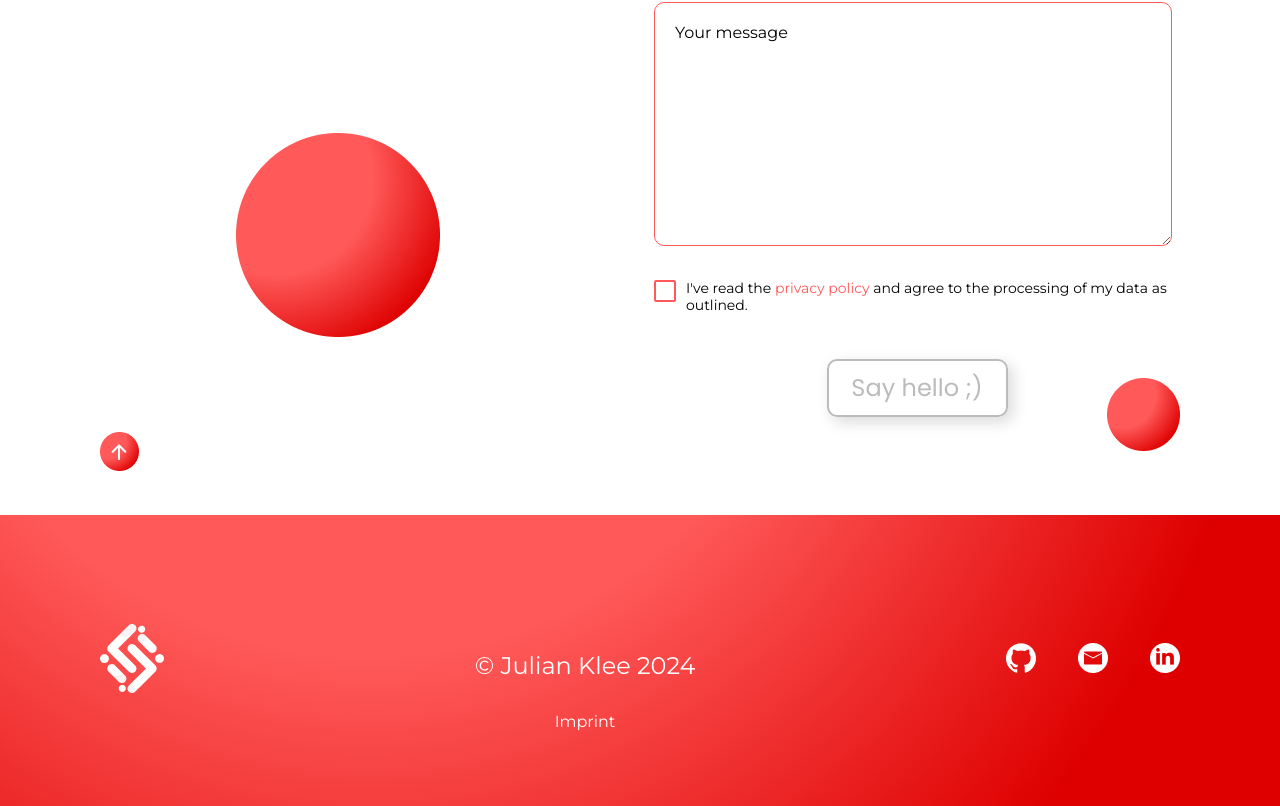
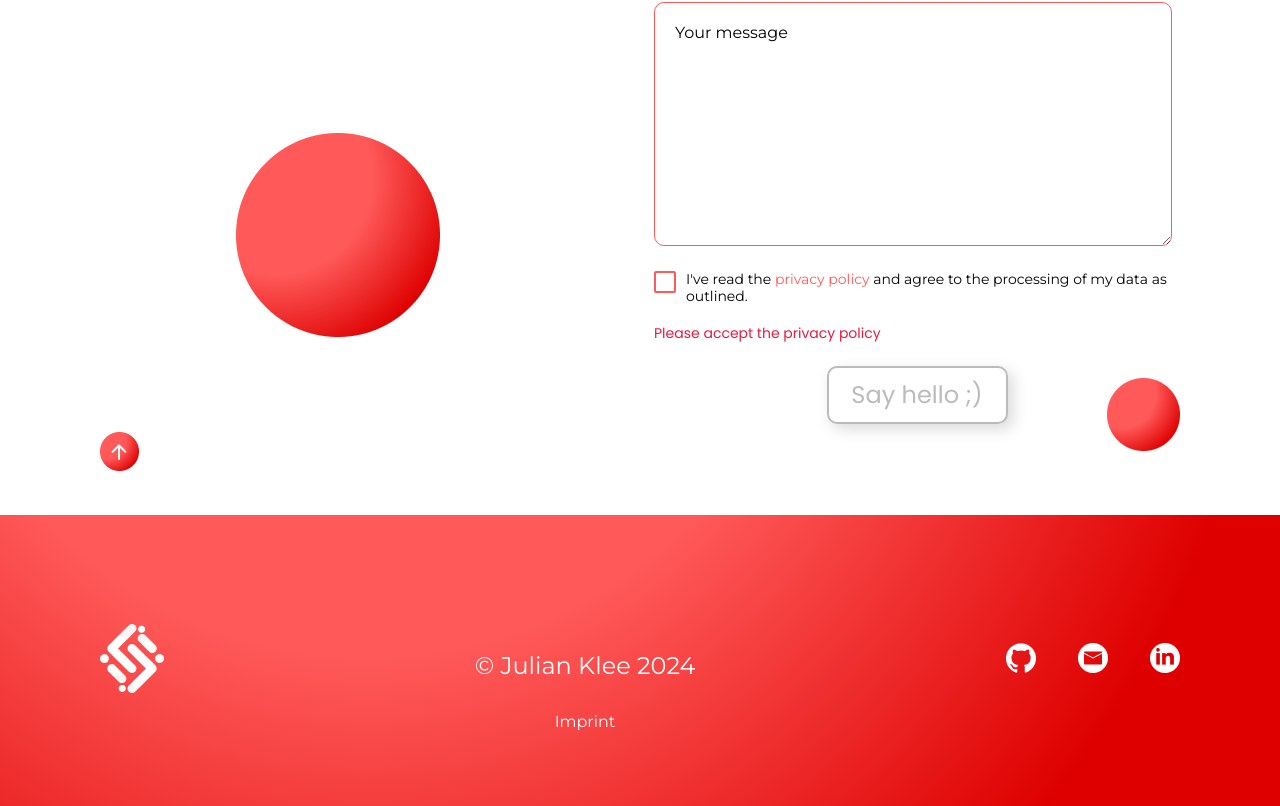
Before and after one commit to JuelZ13/Portfolio, an Angular app: page / in a window 1280 px wide. Shown: the part 5824-6630 px from the top of the page. Built offline with nearby package versions, Linux system fonts and the light colour scheme.

Commit message:
final_1.3

```diff
--- a/src/app/contact/contact.component.html
+++ b/src/app/contact/contact.component.html
@@ -39,7 +39,7 @@
           <input (input)="checkInput()" [(ngModel)]="checkboxPrivacy" type="checkbox" name="checkbox" required>
           <span class="checkmark"></span>
         </label>
-        <span [class.d-none]="validPrivacy" id="infoPrivacy">{{ languageModule.sl_contactPrivacyrequired }}</span>
+        <span [class.d-none]="!validPrivacy" id="infoPrivacy">{{ languageModule.sl_contactPrivacyrequired }}</span>
       </div>
       <div class="divButton">
         <button [disabled]="!validAll" type="submit">{{ languageModule.sl_contactBtn }}</button>
--- a/src/app/contact/contact.component.ts
+++ b/src/app/contact/contact.component.ts
@@ -64,7 +64,6 @@ export class ContactComponent {
 
   checkMailPattern(value: string){
     let pattern = new RegExp("[a-zA-Z0-9._%+\-]+@[a-zA-Z0-9.\-]+\.[a-zA-Z]{2,}");
-
     return pattern.test(value);
   }
 
```
